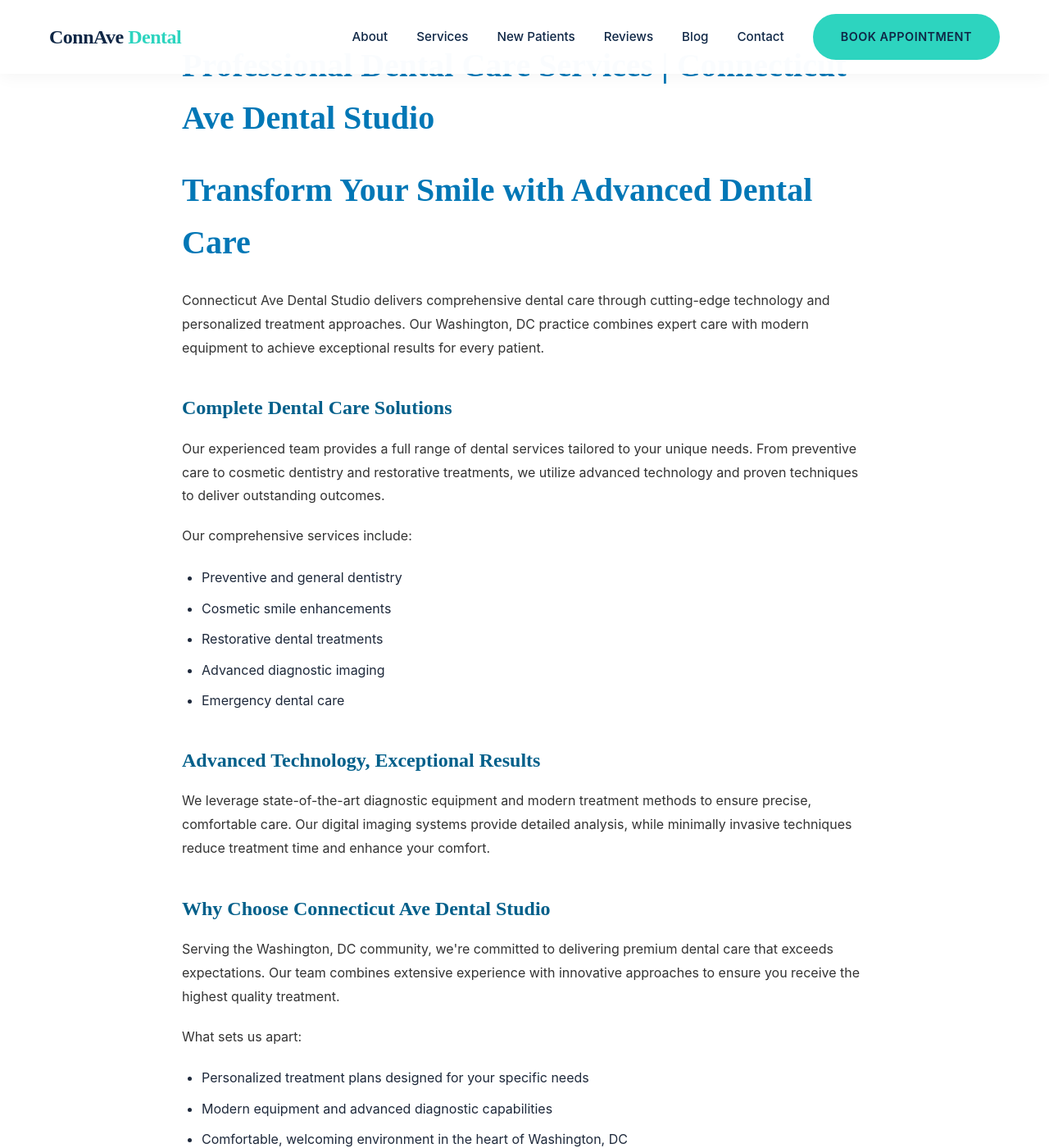
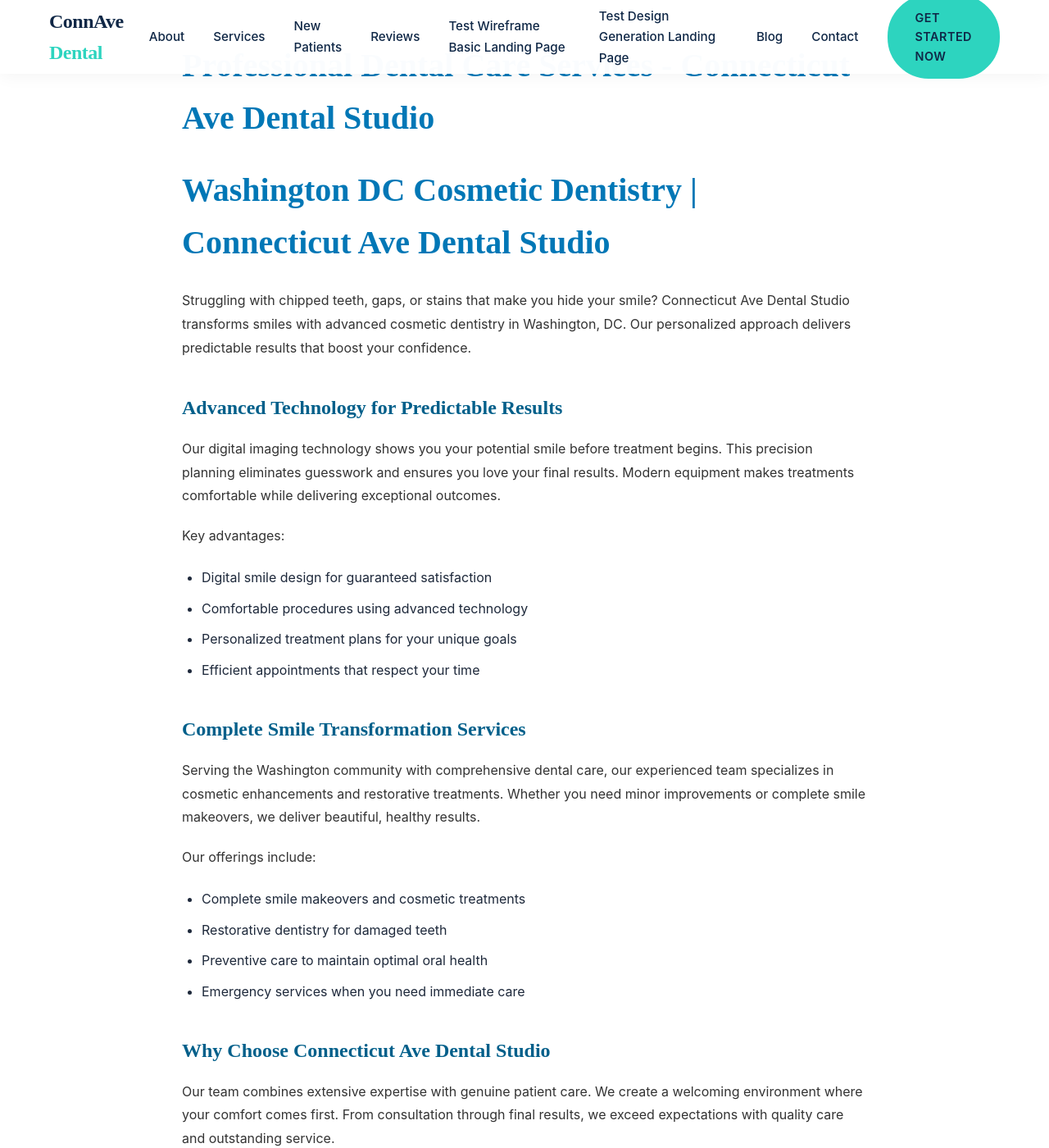
Before and after one commit to asquitt/asquitt.github.io, a Jekyll site: the page test-page-creation---landing-page.html, which Jekyll copies as it is, in a window 1280 px wide and 1400 px high. Shown: the whole window at 82% size. Built offline with Jekyll 4.4.1, drawn with Linux system fonts in a browser that asks for light colours; some of the changed text lies outside the part shown.

Commit message:
Add Professional Dental Care Services - Connecticut Ave Dental Studio page

```diff
--- a/test-page-creation---landing-page.html
+++ b/test-page-creation---landing-page.html
@@ -3,8 +3,8 @@
 <head>
     <meta charset="UTF-8">
     <meta name="viewport" content="width=device-width, initial-scale=1.0">
-    <meta name="description" content="Connecticut Ave Dental Studio offers comprehensive dental care in Washington, DC using advanced technology and personalized treatment plans.">
-    <title>Professional Dental Care Services | Connecticut Ave Dental Studio</title>
+    <meta name="description" content="Connecticut Ave Dental Studio offers advanced dental care in Washington, DC. Experience cutting-edge technology and personalized treatment plans.">
+    <title>Professional Dental Care Services - Connecticut Ave Dental Studio</title>
     <style>
 
         /* --- CSS RESET & VARIABLES --- */
@@ -288,9 +288,9 @@
 <li><a href="#services">Services</a></li>
 <li><a href="#new-patients">New Patients</a></li>
 <li><a href="#reviews">Reviews</a></li>
-<li><a href="/blog">Blog</a></li>
+<li><a href="test-wireframe---basic-landing-page.html">Test Wireframe   Basic Landing Page</a></li><li><a href="test-design-generation---landing-page.html">Test Design Generation   Landing Page</a></li><li><a href="/blog">Blog</a></li>
 <li><a href="contact.html">Contact</a></li>
-<li><a class="btn btn-primary" href="#contact">Book Appointment</a></li>
+<li><a class="btn btn-primary" href="#contact">Get Started Now</a></li>
 </ul>
 <div class="mobile-toggle"><i class="fas fa-bars"></i></div>
 </nav>
@@ -298,48 +298,43 @@
 </header>
 
     <main class="page-content">
-        <h1>Professional Dental Care Services | Connecticut Ave Dental Studio</h1>
-        <h1>Transform Your Smile with Advanced Dental Care</h1>
-<p>Connecticut Ave Dental Studio delivers comprehensive dental care through cutting-edge technology and personalized treatment approaches. Our Washington, DC practice combines expert care with modern equipment to achieve exceptional results for every patient.</p>
-<h2>Complete Dental Care Solutions</h2>
-<p>Our experienced team provides a full range of dental services tailored to your unique needs. From preventive care to cosmetic dentistry and restorative treatments, we utilize advanced technology and proven techniques to deliver outstanding outcomes.</p>
-<p>Our comprehensive services include:</p>
+        <h1>Professional Dental Care Services - Connecticut Ave Dental Studio</h1>
+        <h1>Washington DC Cosmetic Dentistry | Connecticut Ave Dental Studio</h1>
+<p>Struggling with chipped teeth, gaps, or stains that make you hide your smile? Connecticut Ave Dental Studio transforms smiles with advanced cosmetic dentistry in Washington, DC. Our personalized approach delivers predictable results that boost your confidence.</p>
+<h2>Advanced Technology for Predictable Results</h2>
+<p>Our digital imaging technology shows you your potential smile before treatment begins. This precision planning eliminates guesswork and ensures you love your final results. Modern equipment makes treatments comfortable while delivering exceptional outcomes.</p>
+<p>Key advantages:
 <ul>
-<li>Preventive and general dentistry</li>
-<li>Cosmetic smile enhancements</li>
-<li>Restorative dental treatments</li>
-<li>Advanced diagnostic imaging</li>
-<li>Emergency dental care</li>
-</ul>
-<h2>Advanced Technology, Exceptional Results</h2>
-<p>We leverage state-of-the-art diagnostic equipment and modern treatment methods to ensure precise, comfortable care. Our digital imaging systems provide detailed analysis, while minimally invasive techniques reduce treatment time and enhance your comfort.</p>
+<li>Digital smile design for guaranteed satisfaction</li>
+<li>Comfortable procedures using advanced technology</li>
+<li>Personalized treatment plans for your unique goals</li>
+<li>Efficient appointments that respect your time</li>
+</ul></p>
+<h2>Complete Smile Transformation Services</h2>
+<p>Serving the Washington community with comprehensive dental care, our experienced team specializes in cosmetic enhancements and restorative treatments. Whether you need minor improvements or complete smile makeovers, we deliver beautiful, healthy results.</p>
+<p>Our offerings include:
+<ul>
+<li>Complete smile makeovers and cosmetic treatments</li>
+<li>Restorative dentistry for damaged teeth</li>
+<li>Preventive care to maintain optimal oral health</li>
+<li>Emergency services when you need immediate care</li>
+</ul></p>
 <h2>Why Choose Connecticut Ave Dental Studio</h2>
-<p>Serving the Washington, DC community, we're committed to delivering premium dental care that exceeds expectations. Our team combines extensive experience with innovative approaches to ensure you receive the highest quality treatment.</p>
-<p>What sets us apart:</p>
-<ul>
-<li>Personalized treatment plans designed for your specific needs</li>
-<li>Modern equipment and advanced diagnostic capabilities</li>
-<li>Comfortable, welcoming environment in the heart of Washington, DC</li>
-<li>Experienced professionals dedicated to your oral health</li>
-<li>Comprehensive consultations with detailed assessments</li>
-<li>Flexible scheduling to accommodate busy lifestyles</li>
-</ul>
-<h2>Experience the Difference Today</h2>
-<p>Transform your smile and oral health with our advanced dental care. Our dedicated team is ready to provide exceptional treatment using proven methods and cutting-edge technology.</p>
-<strong>Ready to enhance your smile?</strong> Contact us today to schedule your consultation and discover how our comprehensive dental care can boost your confidence and improve your oral health.
+<p>Our team combines extensive expertise with genuine patient care. We create a welcoming environment where your comfort comes first. From consultation through final results, we exceed expectations with quality care and outstanding service.</p>
+<strong>Ready to love your smile? Contact Connecticut Ave Dental Studio today to schedule your consultation and discover how we can create the confident smile you deserve.</strong>
     </main>
     <footer>
 <div class="container">
-<h3>Connecticut Avenue Dental Studio</h3>
-<p>Washington DC's Premier Dentist Since 2010</p>
+<h3>ConnAve Dental Studio</h3>
+<p>Washington DC's Premier Dental Practice</p>
 <div class="social-icons">
-<a aria-label="Facebook" href="#"><i class="fab fa-facebook-f"></i></a>
-<a aria-label="Instagram" href="#"><i class="fab fa-instagram"></i></a>
-<a aria-label="Google Reviews" href="#"><i class="fab fa-google"></i></a>
-<a aria-label="Yelp" href="#"><i class="fab fa-yelp"></i></a>
+<a href="#"><i class="fab fa-facebook-f"></i></a>
+<a href="#"><i class="fab fa-instagram"></i></a>
+<a href="#"><i class="fab fa-google"></i></a>
+<a href="#"><i class="fab fa-yelp"></i></a>
 </div>
 <div class="copyright">
-<p>© 2025 Connecticut Avenue Dental Studio. All rights reserved. | <a href="/privacy" style="color: inherit;">Privacy Policy</a> | <a href="/terms" style="color: inherit;">Terms of Service</a></p>
+<p>© 2025 Connecticut Avenue Dental Studio. All rights reserved. | Washington DC Dentist | Cosmetic Dentistry | Invisalign Provider</p>
 </div>
 </div>
 </footer>
```
